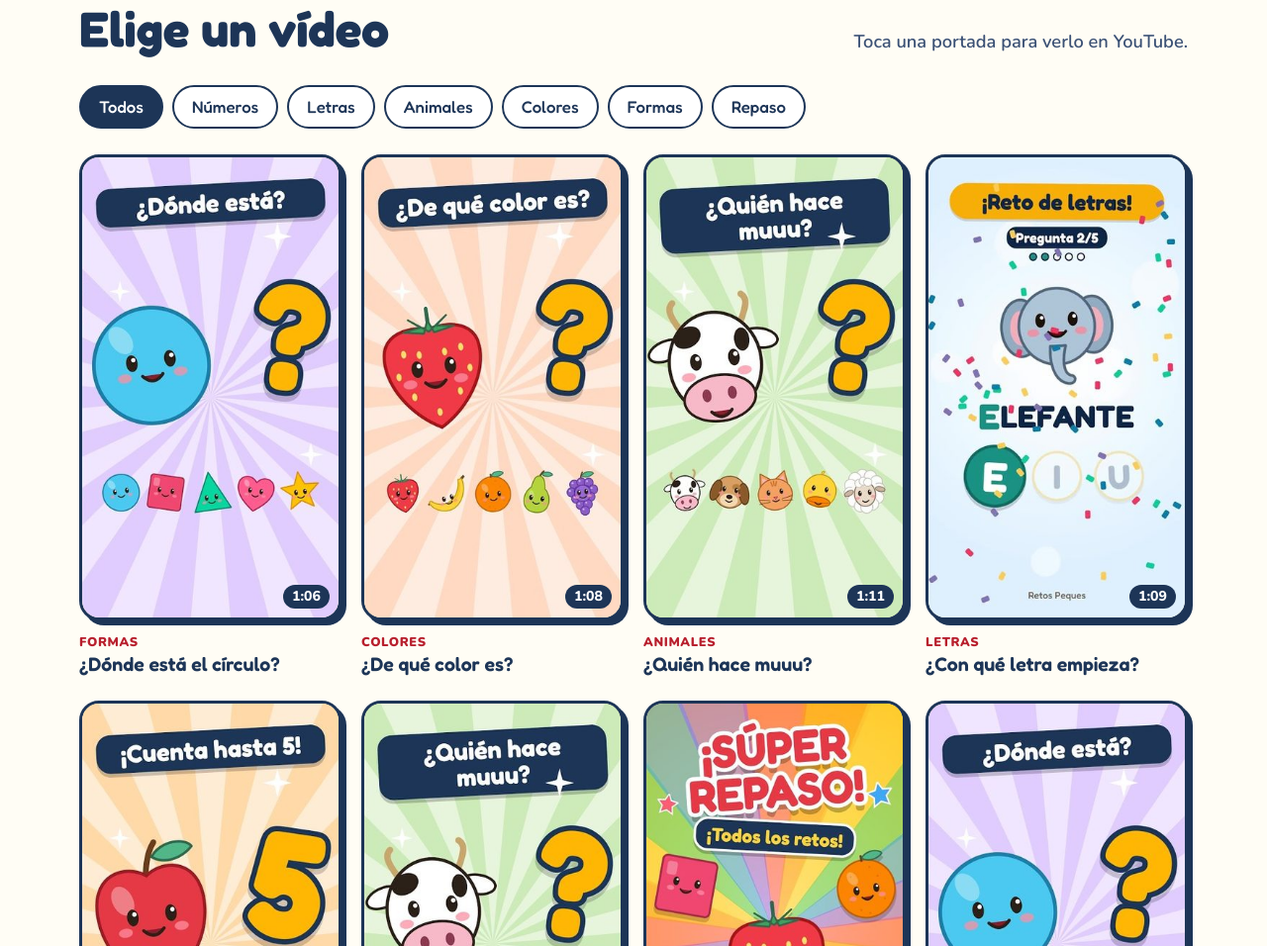
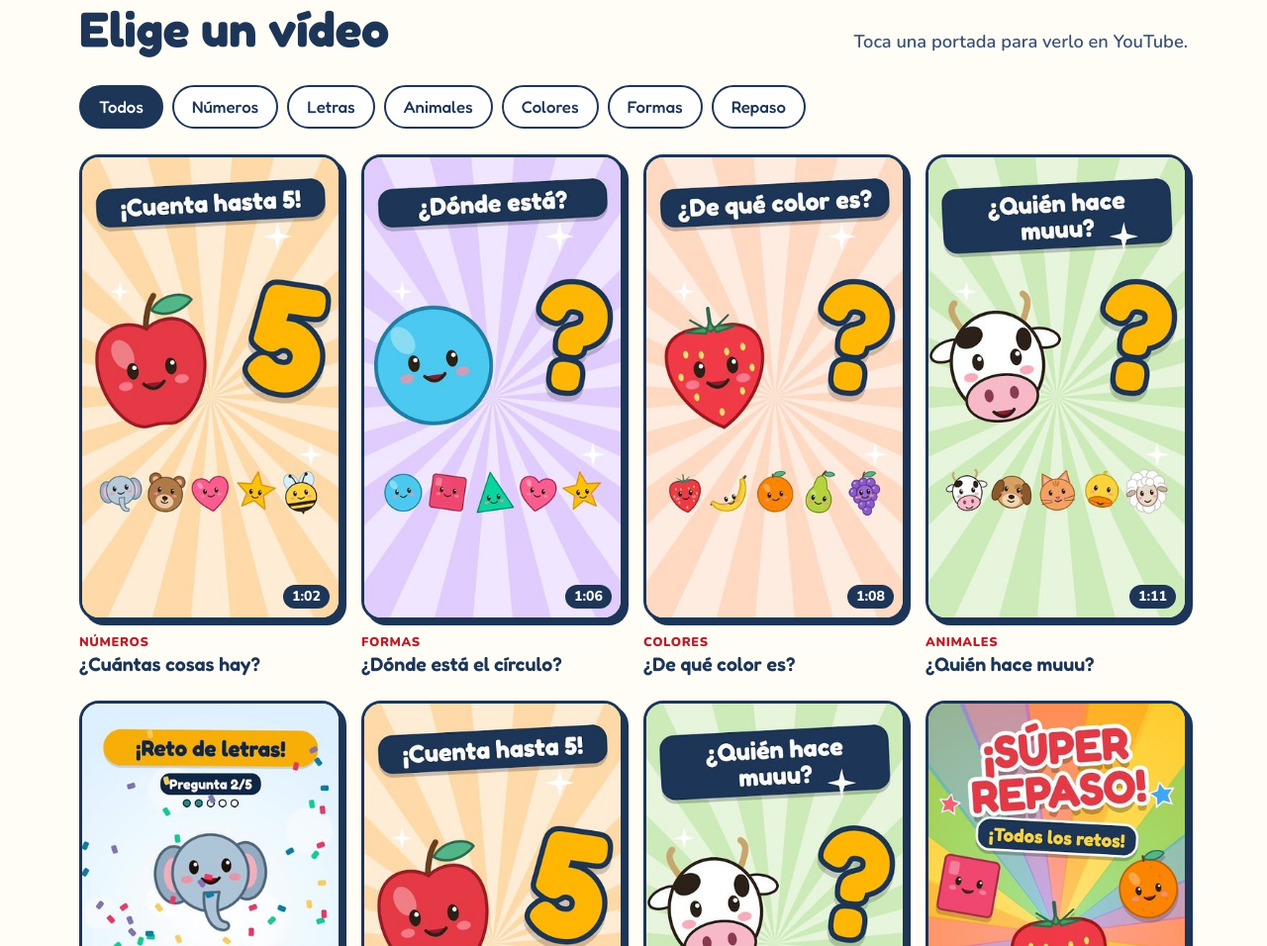
Before and after one commit to retospeques/retospeques.github.io, a plain HTML site: page index.html in a window 1280 px wide. Shown: the part 1498-2454 px from the top of the page at 99% size. Drawn offline with Linux system fonts and the light colour scheme.

Commit message:
Actualiza los vídeos (11 publicados)

```diff
--- a/index.html
+++ b/index.html
@@ -308,6 +308,10 @@ ul,ol{list-style:none;margin:0;padding:0}
     </div>
     <div class="chips" role="group" aria-label="Filtrar vídeos por temática"><button class="chip activo" type="button" data-f="todos" aria-pressed="true">Todos</button><button class="chip" type="button" data-f="numeros" aria-pressed="false">Números</button><button class="chip" type="button" data-f="letras" aria-pressed="false">Letras</button><button class="chip" type="button" data-f="animales" aria-pressed="false">Animales</button><button class="chip" type="button" data-f="colores" aria-pressed="false">Colores</button><button class="chip" type="button" data-f="formas" aria-pressed="false">Formas</button><button class="chip" type="button" data-f="repaso" aria-pressed="false">Repaso</button></div>
     <ul class="rejilla" id="rejilla">
+<li class="video" data-s="numeros"><a href="https://www.youtube.com/watch?v=HMNk0x6KcNs" target="_blank" rel="noopener">
+  <span class="marco"><img src="img/videos/HMNk0x6KcNs.jpg" width="360" height="640" loading="lazy" alt="Portada del vídeo: ¿Cuántas cosas hay?"><span class="dur">1:02</span><span class="play" aria-hidden="true"></span></span>
+  <span class="v-serie">Números</span><span class="v-tit">¿Cuántas cosas hay?</span>
+</a></li>
 <li class="video" data-s="formas"><a href="https://www.youtube.com/watch?v=v-l86M89ng4" target="_blank" rel="noopener">
   <span class="marco"><img src="img/videos/v-l86M89ng4.jpg" width="360" height="640" loading="lazy" alt="Portada del vídeo: ¿Dónde está el círculo?"><span class="dur">1:06</span><span class="play" aria-hidden="true"></span></span>
   <span class="v-serie">Formas</span><span class="v-tit">¿Dónde está el círculo?</span>
```
Also changed, not shown: img/videos/HMNk0x6KcNs.jpg (added).
